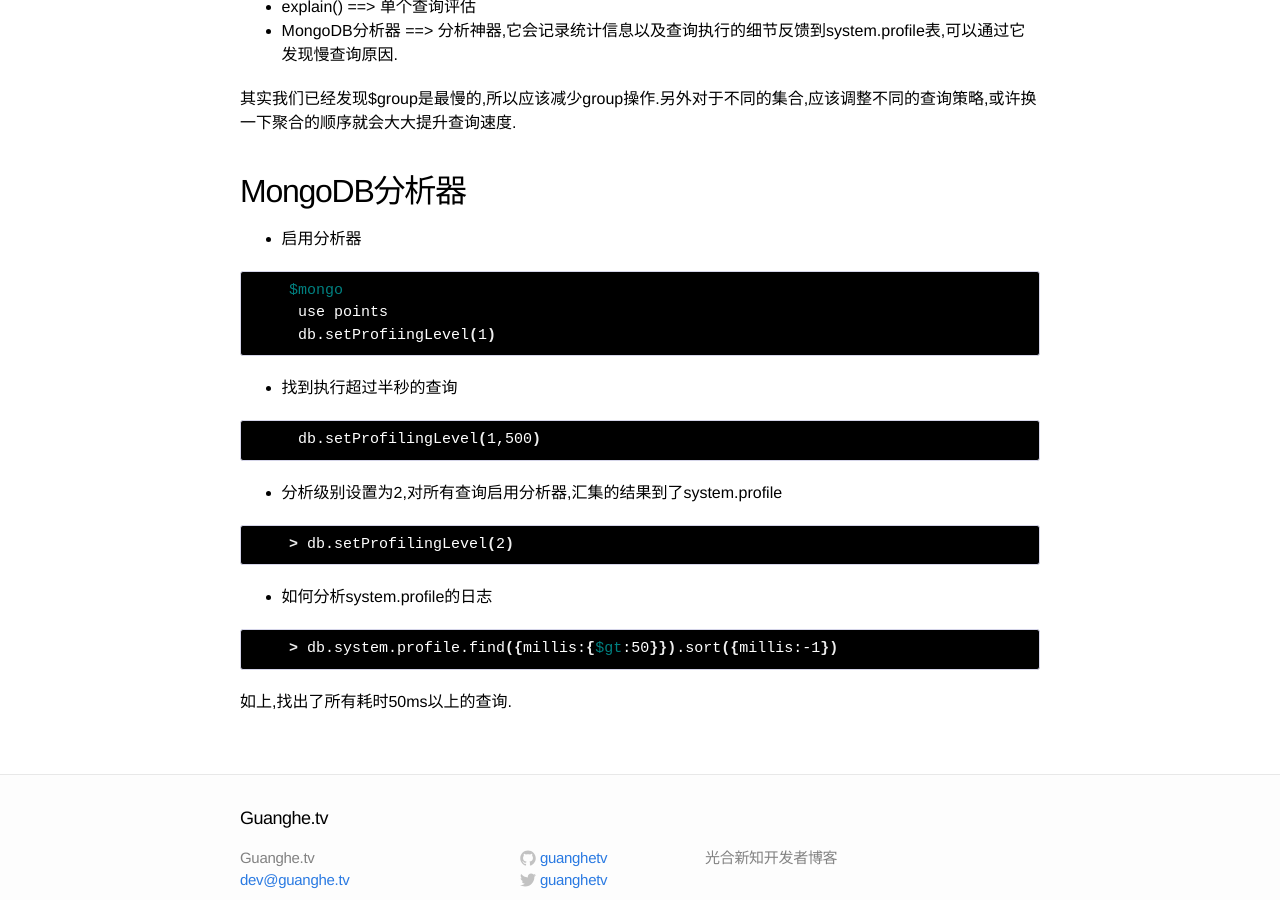
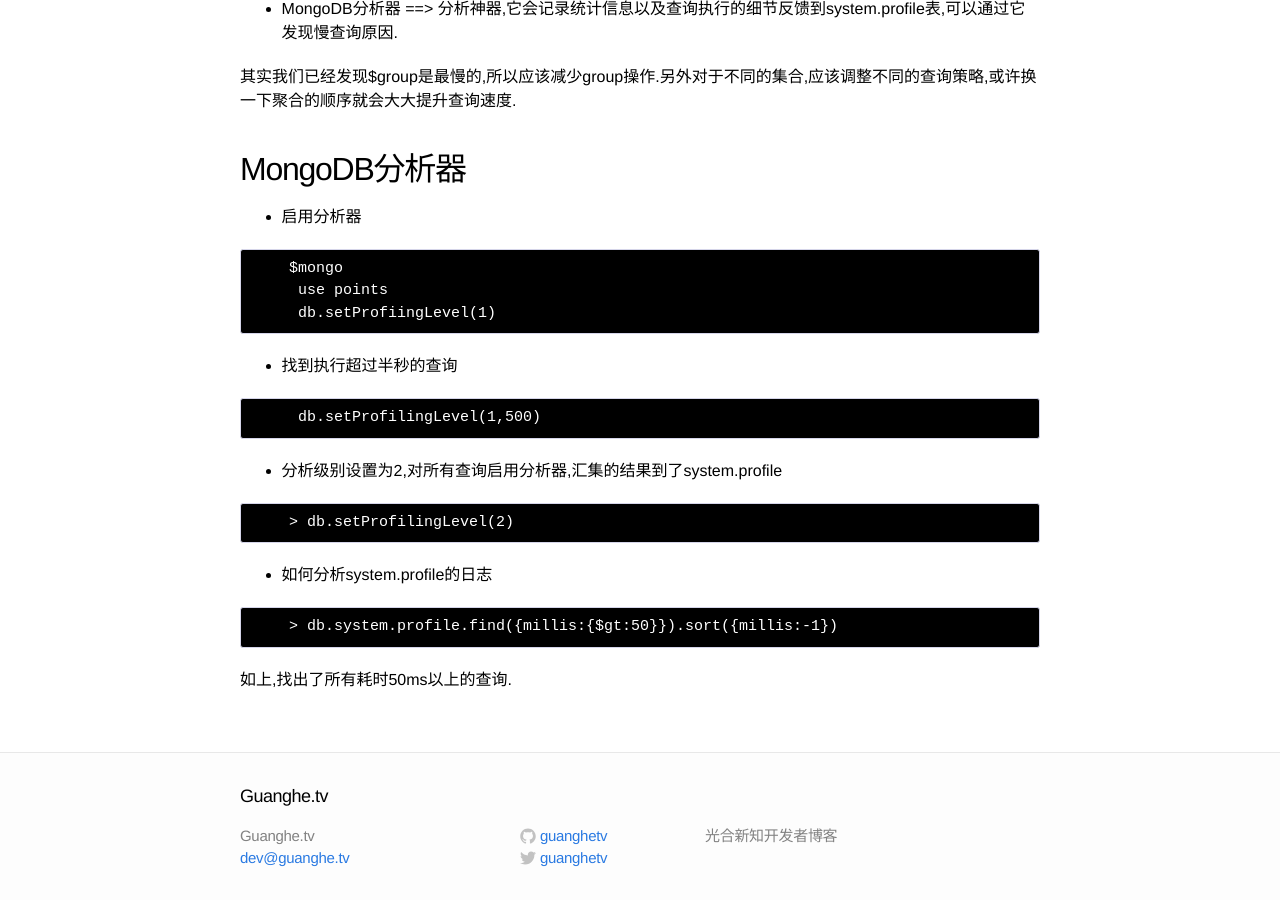
Before and after one commit to guanghetv/guanghetv.github.io, a Jekyll site: the page built from _posts/2015-04-23-mongodb-performance-optimization.markdown, in a window 1280 px wide and 900 px high, scrolled down 881 px. Built offline with Jekyll 4.4.1, drawn with Linux system fonts in a browser that asks for light colours; Markdown is read by kramdown in place of the engine named in the settings; comment, search, counter and statistics services are not loaded.

````diff
--- a/_posts/2015-04-23-mongodb-performance-optimization.markdown
+++ b/_posts/2015-04-23-mongodb-performance-optimization.markdown
@@ -7,7 +7,6 @@ author: "diggzhang"
 
 MongoDB真的遇到性能瓶颈了吗? 对于查询优化,还可以做到哪些?
 
---------
 
 ##关于服务器硬件
 * MongoDB使用内存映射文件I/O来访问数据存储,所以受到了OS以及内存大小的限制.64bit的Linux最大虚拟内存地址为128TB,而Windows对内存映射文件的限制为8TB(如果开启日志则只有4TB)
@@ -34,7 +33,7 @@ MongoDB真的遇到性能瓶颈了吗? 对于查询优化,还可以做到哪些?
 ##MongoDB分析器
 * 启用分析器
 
-```shell
+```
     $mongo
      use points
      db.setProfiingLevel(1)
@@ -42,19 +41,19 @@ MongoDB真的遇到性能瓶颈了吗? 对于查询优化,还可以做到哪些?
 
 * 找到执行超过半秒的查询
 
-```shell
+```
      db.setProfilingLevel(1,500)
 ```
 
 * 分析级别设置为2,对所有查询启用分析器,汇集的结果到了system.profile
 
-```shell
+```
     > db.setProfilingLevel(2)
 ```
 
 * 如何分析system.profile的日志
 
-```shell
+```
     > db.system.profile.find({millis:{$gt:50}}).sort({millis:-1})
 ```
 
````
